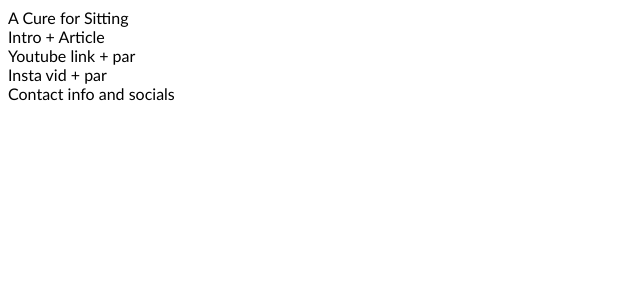
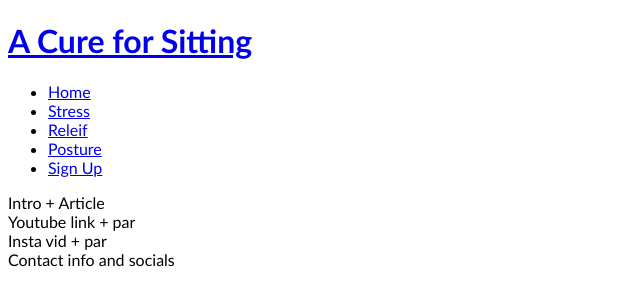
Before and after one commit to RobMolo89/Project-Portfolio-1, a plain HTML site: page index.html in a window 1280 px wide. Shown: the whole page, without its empty margins (0-640 px from the left). Drawn offline with Linux system fonts and the light colour scheme.

Commit message:
add basic header structure

```diff
--- a/index.html
+++ b/index.html
@@ -1,5 +1,6 @@
 <!DOCTYPE html>
 <html lang="en">
+
 <head>
     <meta charset="UTF-8">
     <meta http-equiv="X-UA-Compatible" content="IE=edge">
@@ -10,8 +11,32 @@
     <link rel="stylesheet" href="assets/css/style.css">
     <title>Document</title>
 </head>
+
 <body>
-    <header>A Cure for Sitting</header>
+    <header>
+        <a href="index.html">
+            <h1>A Cure for Sitting</h1>
+        </a>
+        <nav>
+            <ul>
+                <li>
+                    <a href="index.html">Home</a>
+                </li>
+                <li>
+                    <a href="#">Stress</a>
+                </li>
+                <li>
+                    <a href="#">Releif</a>
+                </li>
+                <li>
+                    <a href="#">Posture</a>
+                </li>
+                <li>
+                    <a href="#">Sign Up</a>
+                </li>
+            </ul>
+        </nav>
+    </header>
     <section>
         Intro + Article
     </section>
@@ -25,4 +50,5 @@
         Contact info and socials
     </footer>
 </body>
+
 </html>
```
